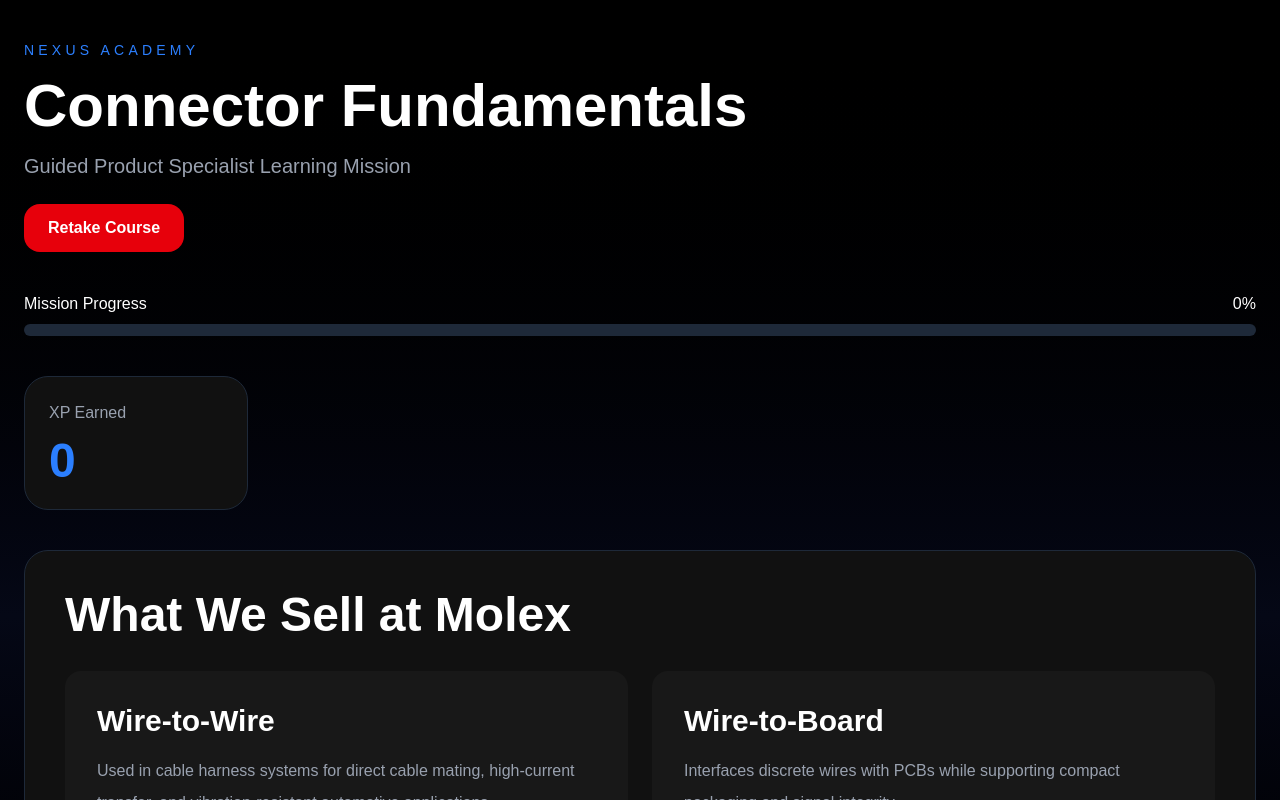
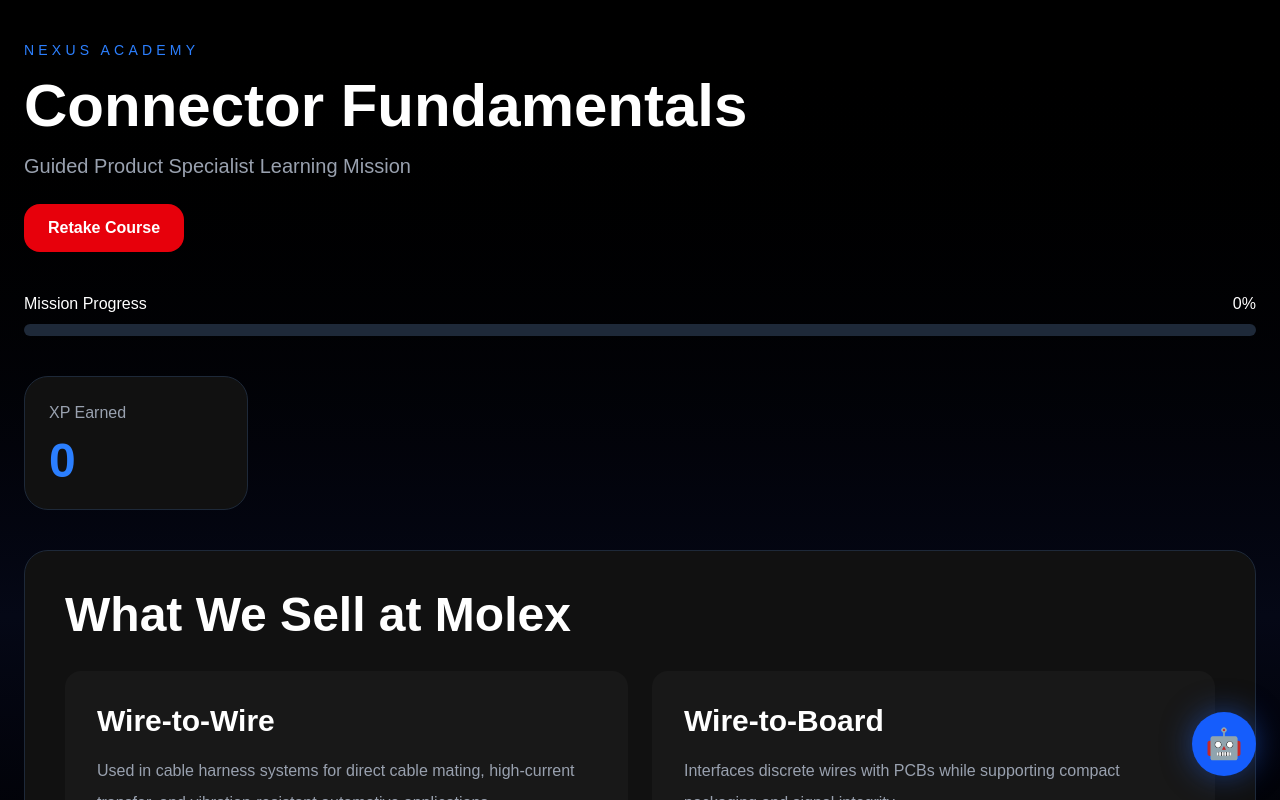
Before and after one commit to vishalawati08/nexus-academy-vishal, a Next.js app: page /mission/connector-fundamentals in a window 1280 px wide. Shown: the top 800 px of the page. Built offline with nearby package versions, Linux system fonts and the light colour scheme.

Commit message:
Update layout.tsx

```diff
--- a/src/app/layout.tsx
+++ b/src/app/layout.tsx
@@ -1,6 +1,7 @@
 import type { Metadata } from "next";
 import { Geist, Geist_Mono } from "next/font/google";
 import "./globals.css";
+import AIMentor from "@/components/AIMentor";
 
 const geistSans = Geist({
   variable: "--font-geist-sans",
@@ -13,8 +14,9 @@ const geistMono = Geist_Mono({
 });
 
 export const metadata: Metadata = {
-  title: "Create Next App",
-  description: "Generated by create next app",
+  title: "Nexus Academy",
+  description:
+    "AI Guided Engineering Learning Platform",
 };
 
 export default function RootLayout({
@@ -22,12 +24,25 @@ export default function RootLayout({
 }: Readonly<{
   children: React.ReactNode;
 }>) {
+
   return (
+
     <html
       lang="en"
       className={`${geistSans.variable} ${geistMono.variable} h-full antialiased`}
     >
-      <body className="min-h-full flex flex-col">{children}</body>
+
+      <body className="min-h-full bg-black text-white">
+
+        <>
+          {children}
+          <AIMentor />
+        </>
+
+      </body>
+
     </html>
+
   );
+
 }
```
